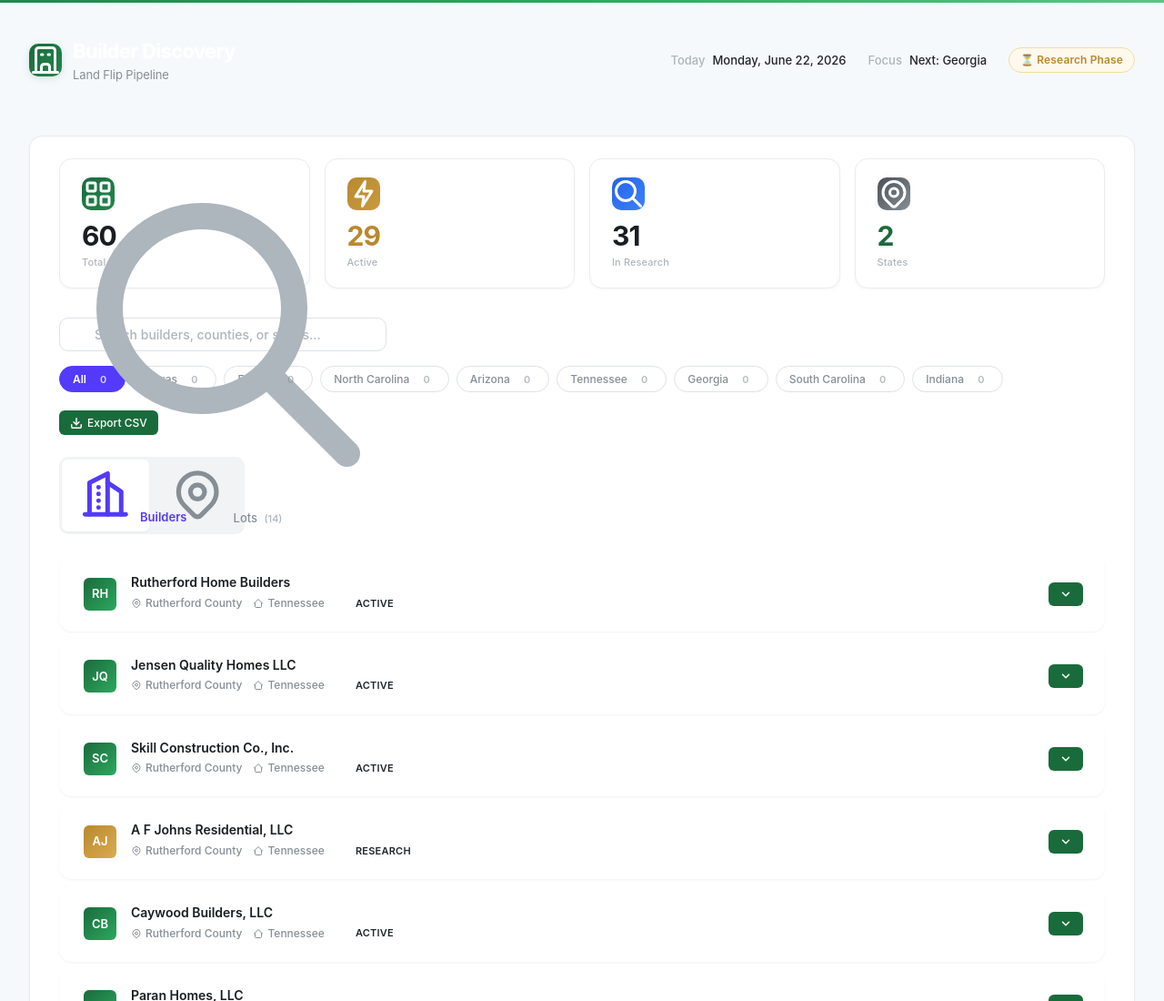
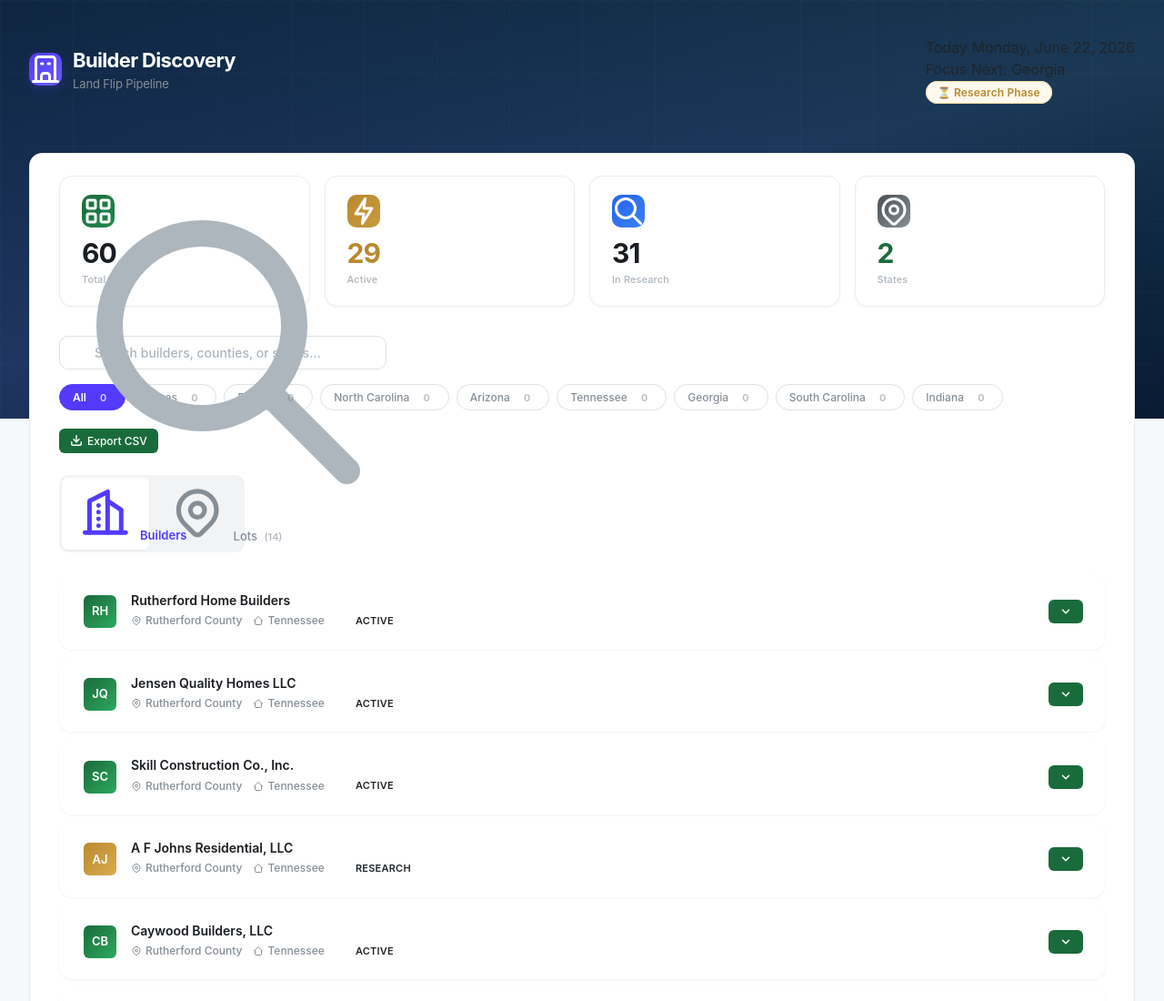
Before and after one commit to marvelus-tech/land-flip-dashboard, a plain HTML site: page index.html in a window 1280 px wide. Shown: the top 1100 px of the page at 91% size. Drawn offline with Linux system fonts and the light colour scheme.

Commit message:
Stripe-style ink gradient header with electric indigo accent mesh

```diff
--- a/index.html
+++ b/index.html
@@ -116,9 +116,42 @@
         .top-bar {
             position: fixed;
             top: 0; left: 0; right: 0;
-            height: 3px;
-            background: linear-gradient(90deg, var(--green-500), var(--green-400), var(--green-300));
-            z-index: 100;
+            height: 460px;
+            background: linear-gradient(165deg,
+                #0d253d 0%,
+                #122d47 25%,
+                #1a3655 50%,
+                #0d253d 75%,
+                #071a2e 100%);
+            z-index: 0;
+            overflow: hidden;
+        }
+
+        .top-bar::before {
+            content: '';
+            position: absolute;
+            top: -50%;
+            left: -50%;
+            width: 200%;
+            height: 200%;
+            background:
+                radial-gradient(ellipse at 20% 80%, rgba(83, 58, 253, 0.08) 0%, transparent 60%),
+                radial-gradient(ellipse at 80% 20%, rgba(26, 107, 60, 0.06) 0%, transparent 50%),
+                radial-gradient(ellipse at 50% 50%, rgba(83, 58, 253, 0.03) 0%, transparent 70%);
+            pointer-events: none;
+            z-index: 1;
+        }
+
+        .top-bar::after {
+            content: '';
+            position: absolute;
+            top: 0; left: 0; right: 0; bottom: 0;
+            background-image:
+                linear-gradient(rgba(255,255,255,0.02) 1px, transparent 1px),
+                linear-gradient(90deg, rgba(255,255,255,0.02) 1px, transparent 1px);
+            background-size: 80px 80px;
+            pointer-events: none;
+            z-index: 2;
         }
 
         /* ── Layout ── */
@@ -139,11 +172,11 @@
         .app-icon {
             width: 36px; height: 36px;
             border-radius: 10px;
-            background: linear-gradient(135deg, var(--green-600), var(--green-500));
+            background: linear-gradient(135deg, var(--primary), var(--primary-hover));
             display: flex; align-items: center; justify-content: center;
             color: var(--white);
             font-size: 18px;
-            box-shadow: 0 2px 8px rgba(26, 107, 60, 0.15);
+            box-shadow: 0 4px 14px rgba(83, 58, 253, 0.2);
         }
 
         .app-title {
@@ -160,23 +193,7 @@
             letter-spacing: -0.01em;
         }
 
-        .header-meta {
-            display: flex;
-            align-items: center;
-            gap: var(--space-6);
-        }
-
-        .header-meta-item {
-            display: flex;
-            align-items: center;
-            gap: var(--space-2);
-            font-size: 13px;
-            color: var(--gray-500);
-            font-weight: 450;
-        }
-
-        .header-meta-item .label { color: var(--gray-400); }
-        .header-meta-item .value { color: var(--gray-700); font-weight: 500; }
+
 
         .header-meta-gold {
             padding: 5px 14px;
@@ -225,23 +242,7 @@
 
         .data-tab .tab-icon { margin-right: 5px; }
 
-        .header-meta {
-            display: flex;
-            align-items: center;
-            gap: var(--space-6);
-        }
-
-        .header-meta-item {
-            display: flex;
-            align-items: center;
-            gap: var(--space-2);
-            font-size: 13px;
-            color: var(--gray-500);
-            font-weight: 450;
-        }
-
-        .header-meta-item .label { color: var(--gray-400); }
-        .header-meta-item .value { color: var(--gray-700); font-weight: 500; }
+
 
         .header-meta-gold {
             padding: var(--space-1) var(--space-3);
```
